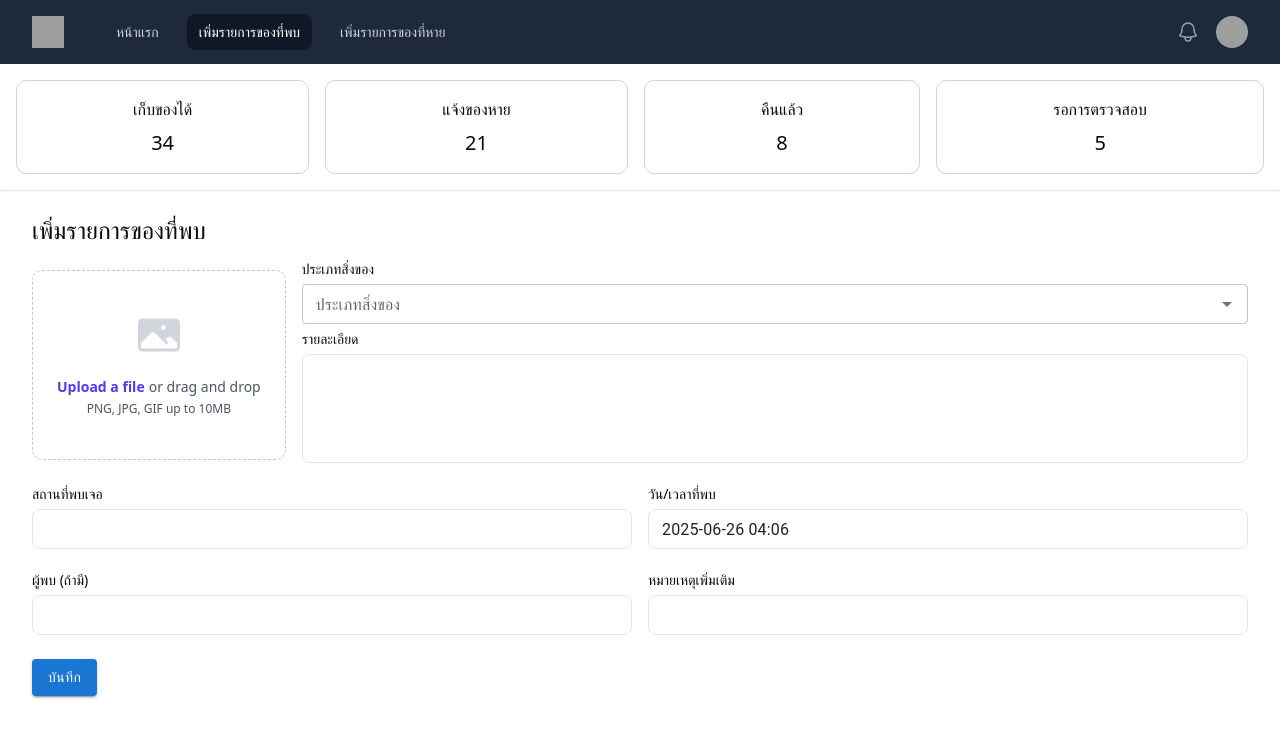
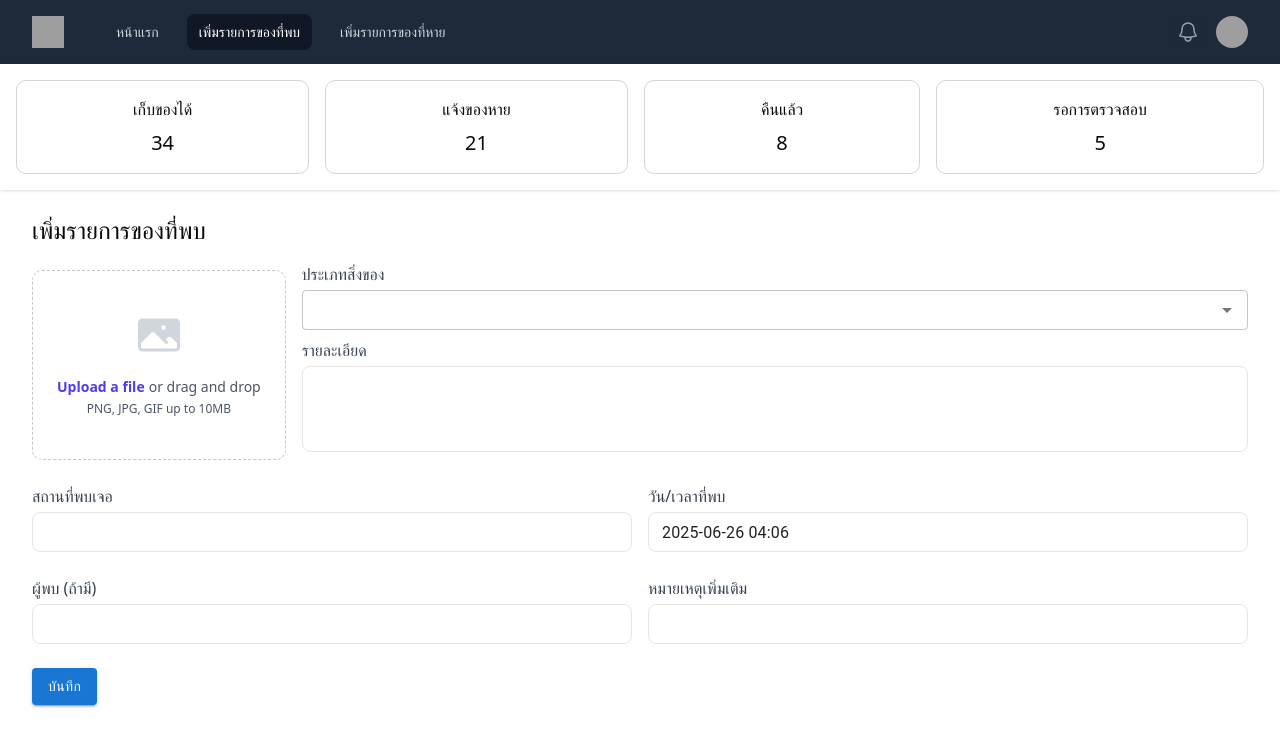
Before and after one commit to somchaiKHDev/lost-found-app, a React (Vite) app: page /add-found-item in a window 1280 px wide. Shown: the top 746 px of the page. Built offline with nearby package versions, Linux system fonts and the light colour scheme; grey boxes are pictures that could not be loaded.

Commit message:
ปรับแก้ไข form validate

```diff
--- a/package.json
+++ b/package.json
@@ -21,7 +21,6 @@
     "@radix-ui/react-label": "^2.1.7",
     "@radix-ui/react-slot": "^1.2.3",
     "@tailwindcss/vite": "^4.1.10",
-    "class-variance-authority": "^0.7.1",
     "clsx": "^2.1.1",
     "dayjs": "^1.11.13",
     "lucide-react": "^0.522.0",
--- a/src/components/forms/Autocomplete/Autocomplete.tsx
+++ b/src/components/forms/Autocomplete/Autocomplete.tsx
@@ -1,45 +1,43 @@
 import React from "react";
-import type { ControllerRenderProps } from "react-hook-form";
 import MuiAutocomplete from "@mui/material/Autocomplete";
 import TextField from "@mui/material/TextField";
-import {
-  FormControl,
-  FormDescription,
-  FormItem,
-  FormLabel,
-  FormMessage,
-} from "@/components/ui/form";
 import { useFormContext, useController } from "react-hook-form";
 
 type Option = { label: string; value: string };
 
-interface TextAreaProps extends ControllerRenderProps {
+interface AutocompleteProps {
+  name: string;
   label?: string;
-  placeholder?: string;
-  rows?: number;
   description?: string;
   options: Option[];
 }
-export const Autocomplete: React.FC<TextAreaProps> = ({
+export const Autocomplete: React.FC<AutocompleteProps> = ({
+  name,
   label = "Label",
-  placeholder = "",
-  rows = 4,
   description,
   options,
-  ...props
 }) => {
   const { control } = useFormContext();
   const {
-    field: { onChange, value, ref },
+    field: { value, onChange, ref },
     fieldState: { error },
-  } = useController({ ...props, control });
+  } = useController({ name, control });
 
   const currentValue = options.find((opt) => opt.value === value) || null;
 
   return (
-    <FormItem>
-      {label && <FormLabel>{label}</FormLabel>}
-      <FormControl>
+    <div className="flex flex-col">
+      {label && (
+        <label
+          htmlFor={name}
+          className={`block mb-1 font-medium ${
+            error ? "text-red-600" : "text-gray-700"
+          }`}
+        >
+          {label}
+        </label>
+      )}
+
       <MuiAutocomplete
         options={options}
         getOptionLabel={(option) => option.label}
@@ -49,19 +47,15 @@ export const Autocomplete: React.FC<TextAreaProps> = ({
         }}
         size="small"
         renderInput={(params: any) => (
-            <TextField
-              {...params}
-              inputRef={ref}
-              label={label}
-              error={!!error}
-              helperText={error?.message}
-            />
+          <TextField {...params} inputRef={ref} error={!!error} />
         )}
         isOptionEqualToValue={(option, val) => option.value === val.value}
       />
-      </FormControl>
-      {description && <FormDescription>{description}</FormDescription>}
-      <FormMessage />
-    </FormItem>
+
+      {description && (
+        <p className="mt-1 text-sm text-gray-500">{description}</p>
+      )}
+      {error && <p className="text-sm text-red-600">{error.message}</p>}
+    </div>
   );
 };
--- a/src/components/forms/DateTimeField/DateTimeField.tsx
+++ b/src/components/forms/DateTimeField/DateTimeField.tsx
@@ -1,42 +1,39 @@
-import { DemoContainer } from "@mui/x-date-pickers/internals/demo";
 import { LocalizationProvider } from "@mui/x-date-pickers/LocalizationProvider";
 import { AdapterMoment } from "@mui/x-date-pickers/AdapterMoment";
 import { DateTimeField } from "@mui/x-date-pickers/DateTimeField";
-
 import type { ControllerRenderProps } from "react-hook-form";
-import {
-  FormControl,
-  FormDescription,
-  FormItem,
-  FormLabel,
-  FormMessage,
-} from "@/components/ui/form";
 import { useFormContext, useController } from "react-hook-form";
 import moment from "moment";
 
 interface TextFieldProps extends ControllerRenderProps {
+  name: string;
   label?: string;
-  placeholder?: string;
-  rows?: number;
   description?: string;
 }
 export const MuiDateTimeField: React.FC<TextFieldProps> = ({
+  name,
   label = "Label",
-  placeholder = "",
-  rows = 4,
   description,
-  ...props
 }) => {
   const { control } = useFormContext();
   const {
     field,
     fieldState: { error },
-  } = useController({ ...props, control });
+  } = useController({ name, control });
 
   return (
-    <FormItem>
-      {label && <FormLabel>{label}</FormLabel>}
-      <FormControl>
+    <div className="flex flex-col">
+      {label && (
+        <label
+          htmlFor={name}
+          className={`block mb-1 font-medium ${
+            error ? "text-red-600" : "text-gray-700"
+          }`}
+        >
+          {label}
+        </label>
+      )}
+
       <LocalizationProvider dateAdapter={AdapterMoment}>
         <DateTimeField
           {...field}
@@ -51,6 +48,7 @@ export const MuiDateTimeField: React.FC<TextFieldProps> = ({
             },
           }}
           sx={{
+            width: "100%",
             "& .MuiPickersInputBase-root": {
               "& fieldset": {
                 borderRadius: "8px",
@@ -60,9 +58,11 @@ export const MuiDateTimeField: React.FC<TextFieldProps> = ({
           }}
         />
       </LocalizationProvider>
-      </FormControl>
-      {description && <FormDescription>{description}</FormDescription>}
-      <FormMessage />
-    </FormItem>
+
+      {description && (
+        <p className="mt-1 text-sm text-gray-500">{description}</p>
+      )}
+      {error && <p className="text-sm text-red-600">{error.message}</p>}
+    </div>
   );
 };
--- a/src/components/forms/TextField/TextField.tsx
+++ b/src/components/forms/TextField/TextField.tsx
@@ -1,44 +1,48 @@
 import MuiTextField from "@mui/material/TextField";
 import type { ControllerRenderProps } from "react-hook-form";
-import {
-  FormControl,
-  FormDescription,
-  FormItem,
-  FormLabel,
-  FormMessage,
-} from "@/components/ui/form";
 import { useFormContext, useController } from "react-hook-form";
 
 interface TextFieldProps extends ControllerRenderProps {
+  name: string;
   label?: string;
   placeholder?: string;
   rows?: number;
   description?: string;
 }
 export const TextField: React.FC<TextFieldProps> = ({
+  name,
   label = "Label",
   placeholder = "",
-  rows = 4,
   description,
-  ...props
 }) => {
   const { control } = useFormContext();
   const {
     field,
     fieldState: { error },
-  } = useController({ ...props, control });
+  } = useController({ name, control });
 
   return (
-    <FormItem>
-      {label && <FormLabel>{label}</FormLabel>}
-      <FormControl>
+    <div className="flex flex-col">
+      {label && (
+        <label
+          htmlFor={name}
+          className={`block mb-1 font-medium ${
+            error ? "text-red-600" : "text-gray-700"
+          }`}
+        >
+          {label}
+        </label>
+      )}
+
       <MuiTextField
         {...field}
         id="outlined-flexible"
         size="small"
         value={field.value || ""}
+        placeholder={placeholder}
         error={!!error}
         sx={{
+          width: "100%",
           "& .MuiOutlinedInput-root": {
             "& fieldset": {
               borderRadius: "8px",
@@ -48,9 +52,11 @@ export const TextField: React.FC<TextFieldProps> = ({
         }}
         autoComplete="off"
       />
-      </FormControl>
-      {description && <FormDescription>{description}</FormDescription>}
-      <FormMessage />
-    </FormItem>
+
+      {description && (
+        <p className="mt-1 text-sm text-gray-500">{description}</p>
+      )}
+      {error && <p className="text-sm text-red-600">{error.message}</p>}
+    </div>
   );
 };
--- a/src/components/forms/TextFieldArea/TextFieldArea.tsx
+++ b/src/components/forms/TextFieldArea/TextFieldArea.tsx
@@ -1,46 +1,52 @@
 import React from "react";
 import type { ControllerRenderProps } from "react-hook-form";
 import TextField from "@mui/material/TextField";
-import {
-  FormControl,
-  FormDescription,
-  FormItem,
-  FormLabel,
-  FormMessage,
-} from "@/components/ui/form";
 import { useFormContext, useController } from "react-hook-form";
 
 interface TextAreaProps extends ControllerRenderProps {
+  name: string;
   label?: string;
   placeholder?: string;
   rows?: number;
   description?: string;
 }
 export const TextFieldArea: React.FC<TextAreaProps> = ({
+  name,
   label = "Label",
   placeholder = "",
   rows = 4,
   description,
-  ...props
 }) => {
   const { control } = useFormContext();
   const {
     field,
     fieldState: { error },
-  } = useController({ ...props, control });
+  } = useController({ name, control });
 
   return (
-    <FormItem>
-      {label && <FormLabel>{label}</FormLabel>}
-      <FormControl>
+    <div className="flex flex-col">
+      {label && (
+        <label
+          htmlFor={name}
+          className={`block mb-1 font-medium ${
+            error ? "text-red-600" : "text-gray-700"
+          }`}
+        >
+          {label}
+        </label>
+      )}
+
       <TextField
         {...field}
-          id="outlined-multiline-flexible"
+        id={name}
         size="small"
+        placeholder={placeholder}
         multiline
         rows={rows}
         error={!!error}
+        fullWidth
         sx={{
+          width: "100%",
           "& .MuiOutlinedInput-root": {
             "& fieldset": {
               borderRadius: "8px",
@@ -49,9 +55,11 @@ export const TextFieldArea: React.FC<TextAreaProps> = ({
           },
         }}
       />
-      </FormControl>
-      {description && <FormDescription>{description}</FormDescription>}
-      <FormMessage>{error?.message}</FormMessage>
-    </FormItem>
+
+      {description && (
+        <p className="mt-1 text-sm text-gray-500">{description}</p>
+      )}
+      {error && <p className="text-sm text-red-600">{error.message}</p>}
+    </div>
   );
 };
--- a/src/components/ui/button.tsx
+++ /dev/null
@@ -1,59 +0,0 @@
-import * as React from "react"
-import { Slot } from "@radix-ui/react-slot"
-import { cva, type VariantProps } from "class-variance-authority"
-
-import { cn } from "@/lib/utils"
-
-const buttonVariants = cva(
-  "inline-flex items-center justify-center gap-2 whitespace-nowrap rounded-md text-sm font-medium transition-all disabled:pointer-events-none disabled:opacity-50 [&_svg]:pointer-events-none [&_svg:not([class*='size-'])]:size-4 shrink-0 [&_svg]:shrink-0 outline-none focus-visible:border-ring focus-visible:ring-ring/50 focus-visible:ring-[3px] aria-invalid:ring-destructive/20 dark:aria-invalid:ring-destructive/40 aria-invalid:border-destructive",
-  {
-    variants: {
-      variant: {
-        default:
-          "bg-primary text-primary-foreground shadow-xs hover:bg-primary/90",
-        destructive:
-          "bg-destructive text-white shadow-xs hover:bg-destructive/90 focus-visible:ring-destructive/20 dark:focus-visible:ring-destructive/40 dark:bg-destructive/60",
-        outline:
-          "border bg-background shadow-xs hover:bg-accent hover:text-accent-foreground dark:bg-input/30 dark:border-input dark:hover:bg-input/50",
-        secondary:
-          "bg-secondary text-secondary-foreground shadow-xs hover:bg-secondary/80",
-        ghost:
-          "hover:bg-accent hover:text-accent-foreground dark:hover:bg-accent/50",
-        link: "text-primary underline-offset-4 hover:underline",
-      },
-      size: {
-        default: "h-9 px-4 py-2 has-[>svg]:px-3",
-        sm: "h-8 rounded-md gap-1.5 px-3 has-[>svg]:px-2.5",
-        lg: "h-10 rounded-md px-6 has-[>svg]:px-4",
-        icon: "size-9",
-      },
-    },
-    defaultVariants: {
-      variant: "default",
-      size: "default",
-    },
-  }
-)
-
-function Button({
-  className,
-  variant,
-  size,
-  asChild = false,
-  ...props
-}: React.ComponentProps<"button"> &
-  VariantProps<typeof buttonVariants> & {
-    asChild?: boolean
-  }) {
-  const Comp = asChild ? Slot : "button"
-
-  return (
-    <Comp
-      data-slot="button"
-      className={cn(buttonVariants({ variant, size, className }))}
-      {...props}
-    />
-  )
-}
-
-export { Button, buttonVariants }
--- a/src/components/ui/form.tsx
+++ /dev/null
@@ -1,165 +0,0 @@
-import * as React from "react"
-import * as LabelPrimitive from "@radix-ui/react-label"
-import { Slot } from "@radix-ui/react-slot"
-import {
-  Controller,
-  FormProvider,
-  useFormContext,
-  useFormState,
-  type ControllerProps,
-  type FieldPath,
-  type FieldValues,
-} from "react-hook-form"
-
-import { cn } from "@/lib/utils"
-import { Label } from "@/components/ui/label"
-
-const Form = FormProvider
-
-type FormFieldContextValue<
-  TFieldValues extends FieldValues = FieldValues,
-  TName extends FieldPath<TFieldValues> = FieldPath<TFieldValues>,
-> = {
-  name: TName
-}
-
-const FormFieldContext = React.createContext<FormFieldContextValue>(
-  {} as FormFieldContextValue
-)
-
-const FormField = <
-  TFieldValues extends FieldValues = FieldValues,
-  TName extends FieldPath<TFieldValues> = FieldPath<TFieldValues>,
->({
-  ...props
-}: ControllerProps<TFieldValues, TName>) => {
-  return (
-    <FormFieldContext.Provider value={{ name: props.name }}>
-      <Controller {...props} />
-    </FormFieldContext.Provider>
-  )
-}
-
-const useFormField = () => {
-  const fieldContext = React.useContext(FormFieldContext)
-  const itemContext = React.useContext(FormItemContext)
-  const { getFieldState } = useFormContext()
-  const formState = useFormState({ name: fieldContext.name })
-  const fieldState = getFieldState(fieldContext.name, formState)
-
-  if (!fieldContext) {
-    throw new Error("useFormField should be used within <FormField>")
-  }
-
-  const { id } = itemContext
-
-  return {
-    id,
-    name: fieldContext.name,
-    formItemId: `${id}-form-item`,
-    formDescriptionId: `${id}-form-item-description`,
-    formMessageId: `${id}-form-item-message`,
-    ...fieldState,
-  }
-}
-
-type FormItemContextValue = {
-  id: string
-}
-
-const FormItemContext = React.createContext<FormItemContextValue>(
-  {} as FormItemContextValue
-)
-
-function FormItem({ className, ...props }: React.ComponentProps<"div">) {
-  const id = React.useId()
-
-  return (
-    <FormItemContext.Provider value={{ id }}>
-      <div
-        data-slot="form-item"
-        className={cn("grid gap-2", className)}
-        {...props}
-      />
-    </FormItemContext.Provider>
-  )
-}
-
-function FormLabel({
-  className,
-  ...props
-}: React.ComponentProps<typeof LabelPrimitive.Root>) {
-  const { error, formItemId } = useFormField()
-
-  return (
-    <Label
-      data-slot="form-label"
-      data-error={!!error}
-      className={cn("data-[error=true]:text-destructive", className)}
-      htmlFor={formItemId}
-      {...props}
-    />
-  )
-}
-
-function FormControl({ ...props }: React.ComponentProps<typeof Slot>) {
-  const { error, formItemId, formDescriptionId, formMessageId } = useFormField()
-
-  return (
-    <Slot
-      data-slot="form-control"
-      id={formItemId}
-      aria-describedby={
-        !error
-          ? `${formDescriptionId}`
-          : `${formDescriptionId} ${formMessageId}`
-      }
-      aria-invalid={!!error}
-      {...props}
-    />
-  )
-}
-
-function FormDescription({ className, ...props }: React.ComponentProps<"p">) {
-  const { formDescriptionId } = useFormField()
-
-  return (
-    <p
-      data-slot="form-description"
-      id={formDescriptionId}
-      className={cn("text-muted-foreground text-sm", className)}
-      {...props}
-    />
-  )
-}
-
-function FormMessage({ className, ...props }: React.ComponentProps<"p">) {
-  const { error, formMessageId } = useFormField()
-  const body = error ? String(error?.message ?? "") : props.children
-
-  if (!body) {
-    return null
-  }
-
-  return (
-    <p
-      data-slot="form-message"
-      id={formMessageId}
-      className={cn("text-destructive text-sm", className)}
-      {...props}
-    >
-      {body}
-    </p>
-  )
-}
-
-export {
-  useFormField,
-  Form,
-  FormItem,
-  FormLabel,
-  FormControl,
-  FormDescription,
-  FormMessage,
-  FormField,
-}
--- a/src/pages/AddFoundItem.tsx
+++ b/src/pages/AddFoundItem.tsx
@@ -1,6 +1,5 @@
 import { PhotoIcon } from "@heroicons/react/24/solid";
-import { Form, FormField, FormMessage } from "@/components/ui/form";
-import { useForm } from "react-hook-form";
+import { Controller, FormProvider, useForm } from "react-hook-form";
 import { zodResolver } from "@hookform/resolvers/zod";
 import { z } from "zod";
 import MuiButton from "@mui/material/Button";
@@ -12,7 +11,17 @@ import moment from "moment";
 
 const FormSchema = z.object({
   file_upload: z.instanceof(File, { message: "กรุณาอัปโหลดไฟล์" }),
-  item_type: z.any(),
+  item_type: z
+    .object(
+      {
+        label: z.string(),
+        value: z.string(),
+      },
+      { required_error: "กรุณาเลือกประเภทสิ่งของ" }
+    )
+    .refine((val) => val.label && val.value, {
+      message: "กรุณาเลือกประเภทสิ่งของ",
+    }),
   description: z.string().min(1, {
     message: "จำเป็นต้องกรอกข้อมูล",
   }),
@@ -38,7 +47,9 @@ const AddFoundItem = () => {
     resolver: zodResolver(FormSchema),
     defaultValues: {
       file_upload: undefined,
-      item_type: null,
+      item_type: undefined,
+      description: "",
+      location_found: "",
       found_date_time: new Date(),
     },
   });
@@ -48,7 +59,7 @@ const AddFoundItem = () => {
   }
 
   return (
-    <Form {...form}>
+    <FormProvider {...form}>
       <form onSubmit={form.handleSubmit(onSubmit)} className="space-y-6">
         <div className="w-full mb-4">
           <span className="text-2xl font-medium">เพิ่มรายการของที่พบ</span>
@@ -56,10 +67,10 @@ const AddFoundItem = () => {
         <div className="flex flex-wrap gap-4 w-full">
           <div className="grow-0 xs:grow">
             <div className="col-span-full">
-              <FormField
+              <Controller
                 control={form.control}
                 name="file_upload"
-                render={({ field: { onChange } }) => (
+                render={({ field: { onChange }, fieldState }) => (
                   <>
                     <div className="mt-2 flex justify-center rounded-lg border border-dashed border-gray-900/25 px-6 py-10">
                       <div className="text-center">
@@ -92,14 +103,18 @@ const AddFoundItem = () => {
                         </p>
                       </div>
                     </div>
-                    <FormMessage />
+                    {fieldState.error && (
+                      <p className="text-sm text-red-600">
+                        {fieldState.error.message}
+                      </p>
+                    )}
                   </>
                 )}
               />
             </div>
           </div>
           <div className="grow flex flex-col gap-2">
-            <FormField
+            <Controller
               control={form.control}
               name="item_type"
               render={({ field }) => (
@@ -113,18 +128,18 @@ const AddFoundItem = () => {
                 />
               )}
             />
-            <FormField
+            <Controller
               control={form.control}
               name="description"
               render={({ field }) => (
-                <TextFieldArea label="รายละเอียด" rows={4} {...field} />
+                <TextFieldArea label="รายละเอียด" rows={3} {...field} />
               )}
             />
           </div>
         </div>
         <div className="flex gap-4">
           <div className="w-1/2">
-            <FormField
+            <Controller
               control={form.control}
               name="location_found"
               render={({ field }) => (
@@ -133,7 +148,7 @@ const AddFoundItem = () => {
             />
           </div>
           <div className="w-1/2">
-            <FormField
+            <Controller
               control={form.control}
               name="found_date_time"
               render={({ field }) => (
@@ -144,7 +159,7 @@ const AddFoundItem = () => {
         </div>
         <div className="flex gap-4">
           <div className="w-1/2">
-            <FormField
+            <Controller
               control={form.control}
               name="found_by"
               render={({ field }) => (
@@ -153,7 +168,7 @@ const AddFoundItem = () => {
             />
           </div>
           <div className="w-1/2">
-            <FormField
+            <Controller
               control={form.control}
               name="note"
               render={({ field }) => (
@@ -167,7 +182,7 @@ const AddFoundItem = () => {
           บันทึก
         </MuiButton>
       </form>
-    </Form>
+    </FormProvider>
   );
 };
 
```
Also changed, not shown: 1 other file (tests, documents, lock files or other folders). Lines whose indentation alone changed are shown as unchanged.
